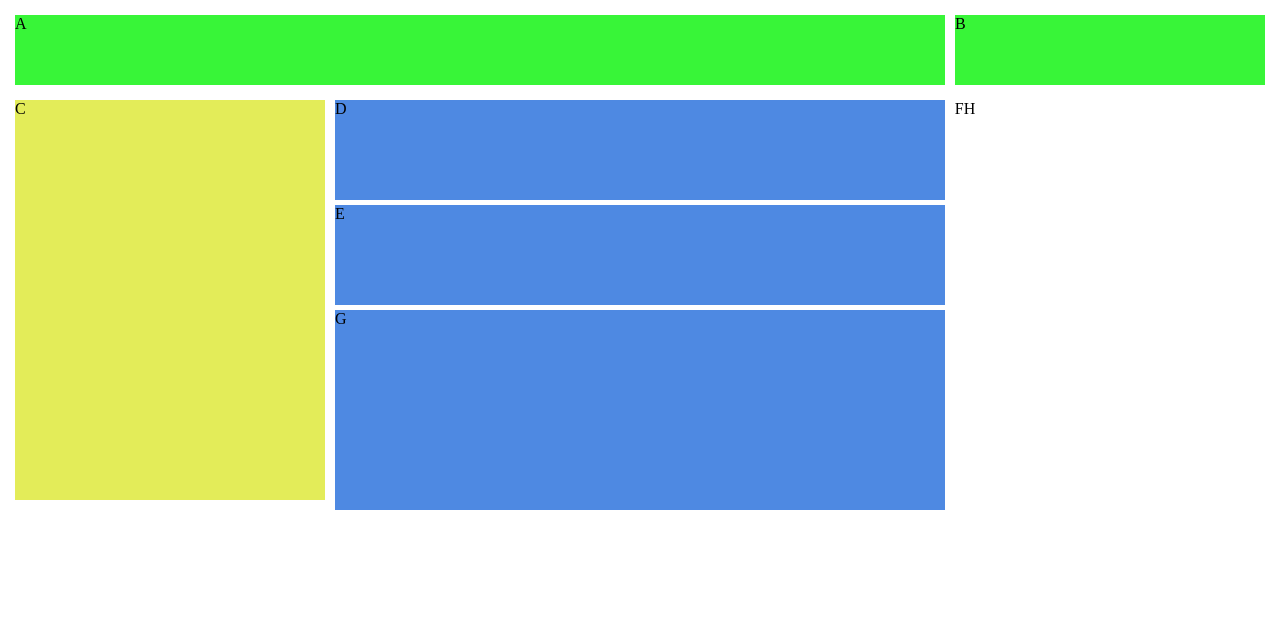
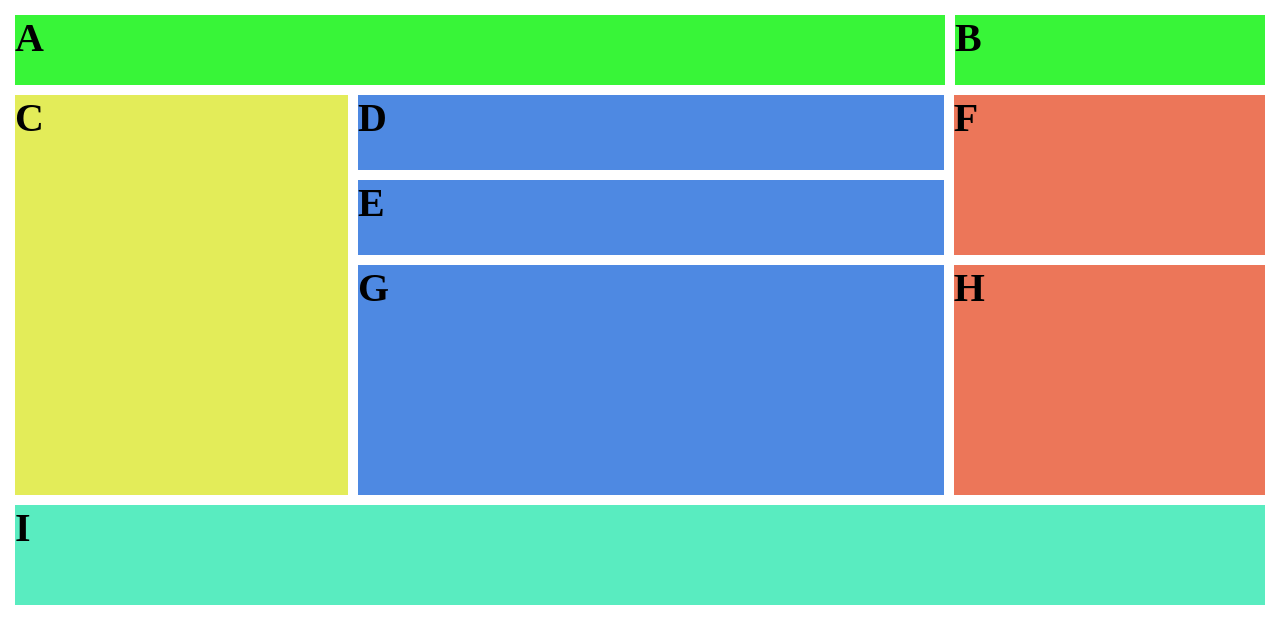
Before and after one commit to Edvinas1982/CSS-Flex-box-uzdavinys, a plain HTML site: page index.html in a window 1280 px wide. Drawn offline with nearby package versions, Linux system fonts and the light colour scheme.

Commit message:
pabaigtas

```diff
--- a/index.html
+++ b/index.html
@@ -43,8 +43,16 @@ naršyklės lango dydžiui. -->
             </div>
         </div>
         <div class="boxFH">
-            FH
+            <div class="boxF">
+                F
+            </div>
+            <div class="boxH">
+                H
+            </div>
         </div>
+    </div>
+    <div class="boxI">
+        I
     </div>
 
 </body>
--- a/style.css
+++ b/style.css
@@ -1,9 +1,12 @@
 *{
     outline: solid 5px white;
     margin: 5px;
+    font-size: 40px;
+    font-weight: 700;
 }
 .container {
     display: flex;
+    margin-bottom: -5px;
 }
 .boxA, .boxB {
     background-color: rgb(56, 245, 56);
@@ -16,18 +19,41 @@
     width: 24.6%;
 }
 .boxC {
-    width: 24.6%;
+    width: 28.6%;
     background-color: rgb(227, 236, 89);
     height: 400px;
 }
 .boxDEG {
     margin: 0px;
-    width: 49.2%;
+    width: 51.2%;
     background-color: rgb(78, 137, 226);
 }
 .boxD, .boxE {
-    height: 100px;
+    height: 75px;
+}
+.boxE {
+    margin: 10px 5px;
 }
 .boxG {
-    height: 200px;
+    height: 230px;
 }
+.boxFH {
+    margin: 0px;
+    width: 27.6%;
+    background-color: rgb(236, 118, 89);
+}
+.boxF {
+    height: 160px;
+}
+.boxH {
+    height: 230px;
+    margin-top: 10px;
+}
+.boxI {
+    margin-right: 10px;
+    margin-left: 10px;
+    margin-top: 10px;
+    height: 100px;
+    background-color: rgb(89, 236, 192);
+    width: 98,3%;
+}
```
